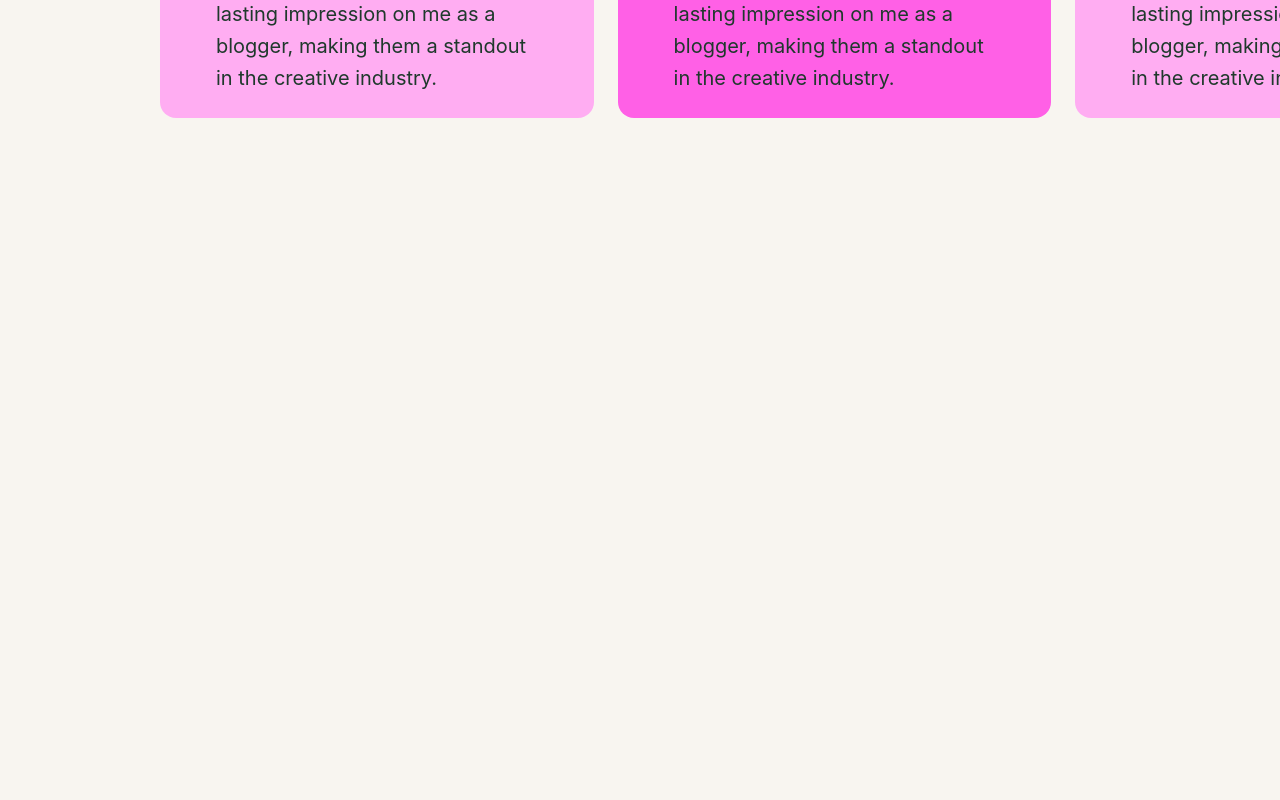
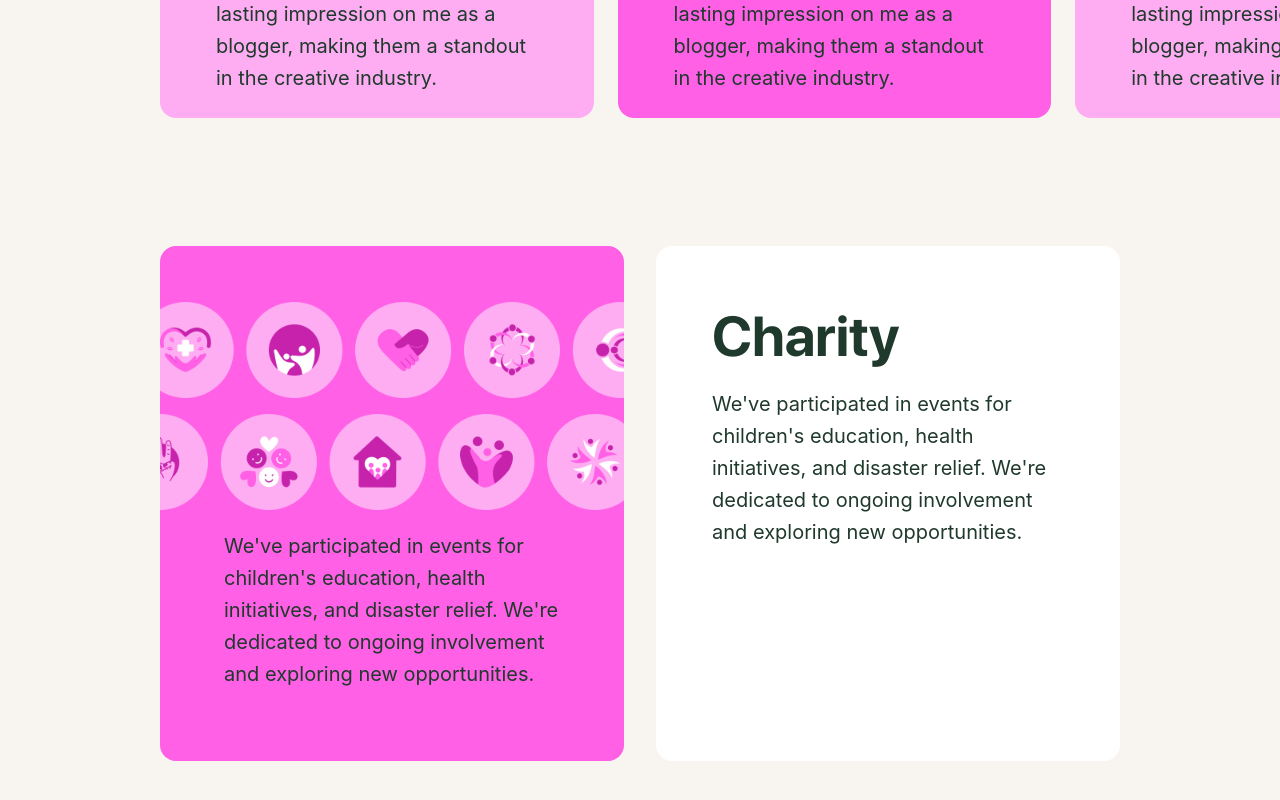
Before and after one commit to ahkar33/vo-ct, a React (Vite) app: page / in a window 1280 px wide. Shown: the part 5760-6560 px from the top of the page. Before the commit the page ends 5942 px from the top, so only its background shows below. Built offline with nearby package versions, Linux system fonts and the light colour scheme; a web font is replaced by a local one.

Commit message:
feat: add charity

```diff
--- a/src/assets/index.ts
+++ b/src/assets/index.ts
@@ -20,6 +20,8 @@ import Person3 from "./person-3.png";
 import ReviewPerson1 from "./review-persion-1.png";
 import ReviewPreson2 from "./review-person-2.png";
 import ReviewPerson3 from "./review-person-3.png";
+import Charity1 from "./charity-1.png";
+import Charity2 from "./charity-2.png";
 
 export {
 	NavLogo,
@@ -44,4 +46,6 @@ export {
 	ReviewPerson1,
 	ReviewPreson2,
 	ReviewPerson3,
+	Charity1,
+	Charity2,
 };
--- /dev/null
+++ b/src/components/sections/charity/index.tsx
@@ -0,0 +1,35 @@
+import { Charity1, Charity2 } from "@/assets";
+
+const Charity = () => {
+	return (
+		<div className="py-[32px] lg:py-[64px] x-padding">
+			<div className="grid md:grid-cols-2 gap-[16px] lg:gap-[32px]">
+				<div className="bg-pink-dark rounded-[16px] py-[32px] lg:py-[56px] w-full md:h-[515px] aspect-[580/515]">
+					<div className="flex flex-col gap-[16px]">
+						<img src={Charity1} alt="c-1" />
+						<img src={Charity2} alt="c-1" />
+					</div>
+					<div className="px-[32px] lg:px-[64px] mt-[20px]">
+						<p className="text-[16px] md:text-[18px] font-sfprot leading-[24px] lg:leading-[32px] lg:text-[20px]">
+							We've participated in events for children's education, health
+							initiatives, and disaster relief. We're dedicated to ongoing
+							involvement and exploring new opportunities.
+						</p>
+					</div>
+				</div>
+				<div className="bg-white rounded-[16px] flex flex-col gap-[16px] p-[32px] lg:p-[56px] w-full md:h-[515px] aspect-[580/515]">
+					<h3 className="font-sfprod z-[4] font-bold text-[32px] sm:text-[40px] md:text-[48px] lg:text-[56px] leading-tight">
+						Charity
+					</h3>
+					<p className="text-[16px] md:text-[18px] font-sfprot leading-[24px] lg:leading-[32px] lg:text-[20px]">
+						We've participated in events for children's education, health
+						initiatives, and disaster relief. We're dedicated to ongoing
+						involvement and exploring new opportunities.
+					</p>
+				</div>
+			</div>
+		</div>
+	);
+};
+
+export default Charity;
--- a/src/components/sections/reviews/index.tsx
+++ b/src/components/sections/reviews/index.tsx
@@ -1,5 +1,3 @@
-"use client";
-
 import { ReviewPerson1, ReviewPerson3, ReviewPreson2 } from "@/assets";
 import { cn } from "@/utils/cn";
 import { MoveLeft, MoveRight } from "lucide-react";
--- a/src/pages/main/index.tsx
+++ b/src/pages/main/index.tsx
@@ -1,5 +1,6 @@
 import Navbar from "@/components/layout/navbar";
 import AnyPlatForm from "@/components/sections/any-platform";
+import Charity from "@/components/sections/charity";
 import Hero from "@/components/sections/hero";
 import Partners from "@/components/sections/partners";
 import Reviews from "@/components/sections/reviews";
@@ -18,6 +19,7 @@ const Main = () => {
 			<WeDoList />
 			<WeTaught />
 			<Reviews />
+			<Charity />
 		</>
 	);
 };
```
Also changed, not shown: src/assets/charity-1.png (added), src/assets/charity-2.png (added).
